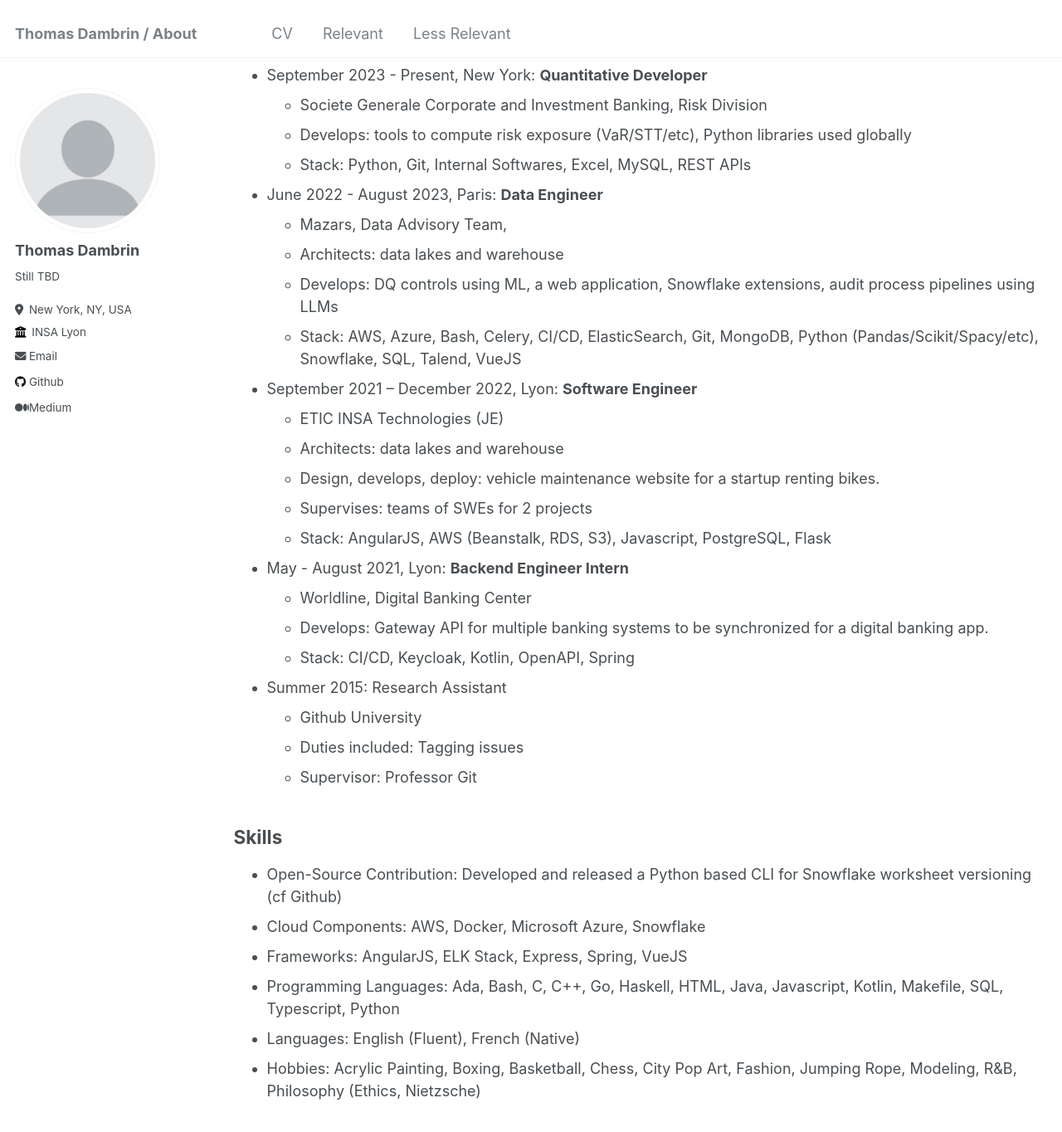
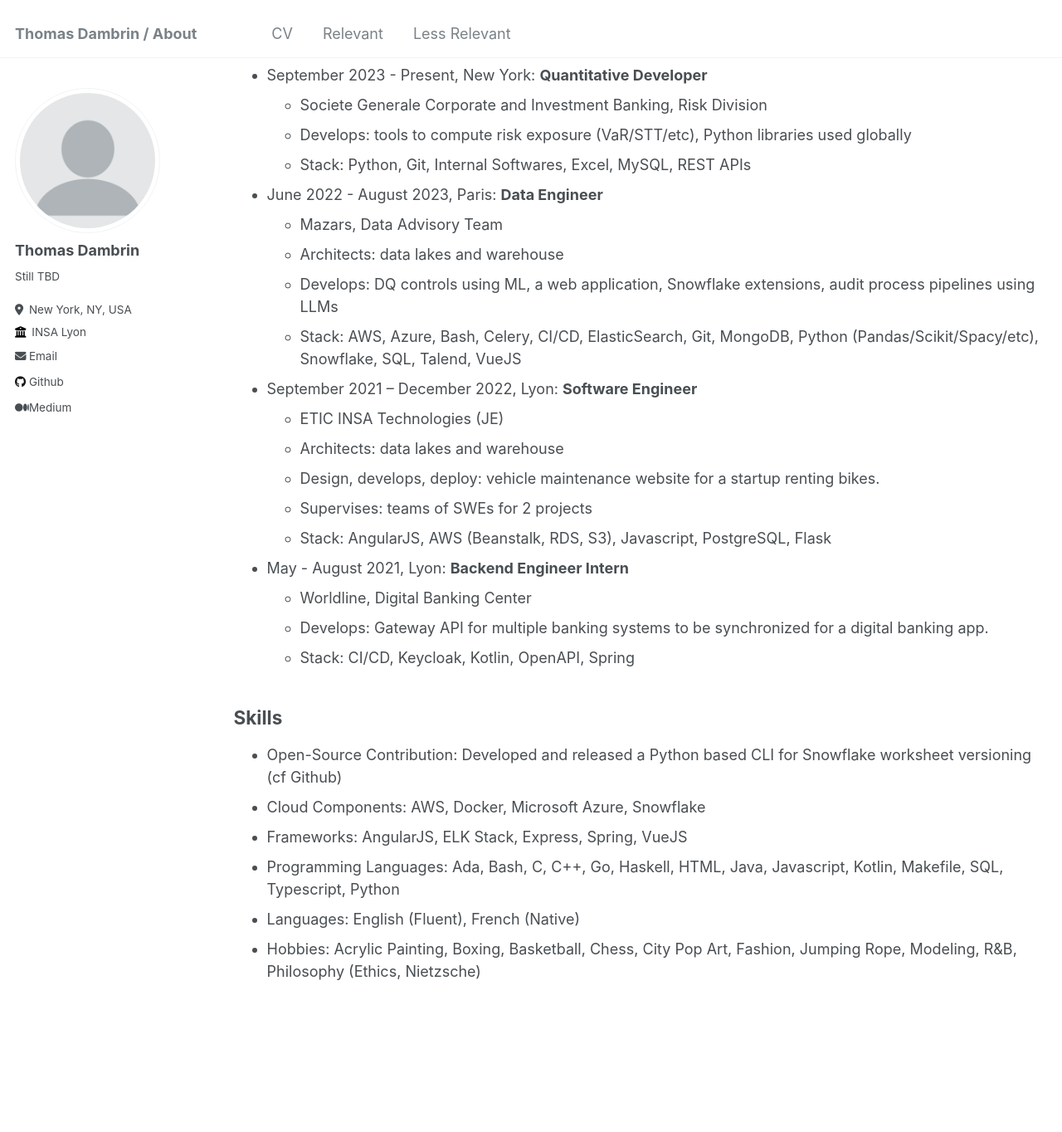
Before and after one commit to tdambrin/tdambrin.github.io, a Jekyll site: the page built from _pages/cv.md, in a window 1280 px wide and 1400 px high, scrolled down 489 px. Shown: the top 1364 px of the window at 83% size. Built offline with Jekyll 4.4.1, drawn with Linux system fonts in a browser that asks for light colours.

Commit message:
small fixes

```diff
--- a/_includes/head/custom.html
+++ b/_includes/head/custom.html
@@ -2,25 +2,24 @@
 
 <!-- start custom head snippets -->
 
-<!-- <link rel="apple-touch-icon" sizes="57x57" href="{{ base_path }}/images/apple-touch-icon-57x57.png?v=M44lzPylqQ">
-<link rel="apple-touch-icon" sizes="60x60" href="{{ base_path }}/images/apple-touch-icon-60x60.png?v=M44lzPylqQ">
-<link rel="apple-touch-icon" sizes="72x72" href="{{ base_path }}/images/apple-touch-icon-72x72.png?v=M44lzPylqQ">
-<link rel="apple-touch-icon" sizes="76x76" href="{{ base_path }}/images/apple-touch-icon-76x76.png?v=M44lzPylqQ">
-<link rel="apple-touch-icon" sizes="114x114" href="{{ base_path }}/images/apple-touch-icon-114x114.png?v=M44lzPylqQ">
-<link rel="apple-touch-icon" sizes="120x120" href="{{ base_path }}/images/apple-touch-icon-120x120.png?v=M44lzPylqQ">
-<link rel="apple-touch-icon" sizes="144x144" href="{{ base_path }}/images/apple-touch-icon-144x144.png?v=M44lzPylqQ">
-<link rel="apple-touch-icon" sizes="152x152" href="{{ base_path }}/images/apple-touch-icon-152x152.png?v=M44lzPylqQ">
-<link rel="apple-touch-icon" sizes="180x180" href="{{ base_path }}/images/apple-touch-icon-180x180.png?v=M44lzPylqQ"> -->
-<link rel="icon" type="image/png" href="{{ base_path }}/images/favicon-32x32.png?v=M44lzPylqQ" sizes="32x32">
-<link rel="icon" type="image/png" href="{{ base_path }}/images/android-chrome-192x192.png?v=M44lzPylqQ" sizes="192x192">
-<link rel="icon" type="image/png" href="{{ base_path }}/images/favicon-96x96.png?v=M44lzPylqQ" sizes="96x96">
-<link rel="icon" type="image/png" href="{{ base_path }}/images/favicon-16x16.png?v=M44lzPylqQ" sizes="16x16">
-<link rel="manifest" href="{{ base_path }}/images/manifest.json?v=M44lzPylqQ">
-<link rel="mask-icon" href="{{ base_path }}/images/safari-pinned-tab.svg?v=M44lzPylqQ" color="#000000">
-<link rel="shortcut icon" href="/images/favicon.ico?v=M44lzPylqQ">
+<!-- <link rel="apple-touch-icon" sizes="57x57" href="{{ base_path }}/images/apple-touch-icon-57x57.png">
+<link rel="apple-touch-icon" sizes="60x60" href="{{ base_path }}/images/apple-touch-icon-60x60.png">
+<link rel="apple-touch-icon" sizes="72x72" href="{{ base_path }}/images/apple-touch-icon-72x72.png">
+<link rel="apple-touch-icon" sizes="76x76" href="{{ base_path }}/images/apple-touch-icon-76x76.png">
+<link rel="apple-touch-icon" sizes="114x114" href="{{ base_path }}/images/apple-touch-icon-114x114.png">
+<link rel="apple-touch-icon" sizes="120x120" href="{{ base_path }}/images/apple-touch-icon-120x120.png">
+<link rel="apple-touch-icon" sizes="144x144" href="{{ base_path }}/images/apple-touch-icon-144x144.png">
+<link rel="apple-touch-icon" sizes="152x152" href="{{ base_path }}/images/apple-touch-icon-152x152.png">
+<link rel="apple-touch-icon" sizes="180x180" href="{{ base_path }}/images/apple-touch-icon-180x180.png"> -->
+<!-- <link rel="icon" type="image/png" href="{{ base_path }}/images/favicon-32x32.png" sizes="32x32"> -->
+<link rel="icon" type="image/png" href="{{ base_path }}/images/android-chrome-192x192.png" sizes="192x192">
+<!-- <link rel="icon" type="image/png" href="{{ base_path }}/images/favicon-96x96.png" sizes="96x96"> -->
+<!-- <link rel="icon" type="image/png" href="{{ base_path }}/images/favicon-16x16.png" sizes="16x16"> -->
+<!-- <link rel="manifest" href="{{ base_path }}/images/manifest.json"> -->
+<!-- <link rel="mask-icon" href="{{ base_path }}/images/safari-pinned-tab.svg" color="#000000"> -->
+<!-- <link rel="shortcut icon" href="/images/favicon.ico"> -->
 <meta name="msapplication-TileColor" content="#000000">
-<meta name="msapplication-TileImage" content="{{ base_path }}/images/mstile-144x144.png?v=M44lzPylqQ">
-<meta name="msapplication-config" content="{{ base_path }}/images/browserconfig.xml?v=M44lzPylqQ">
+<!-- <meta name="msapplication-config" content="{{ base_path }}/images/browserconfig.xml"> -->
 <meta name="theme-color" content="#ffffff">
 <link rel="stylesheet" href="{{ base_path }}/assets/css/academicons.css"/>
 
--- a/_pages/cv.md
+++ b/_pages/cv.md
@@ -26,7 +26,7 @@ author_profile: true
   * Stack: Python, Git, Internal Softwares, Excel, MySQL, REST APIs
 
 * June 2022 - August 2023, Paris: **Data Engineer**
-  * Mazars, Data Advisory Team,
+  * Mazars, Data Advisory Team
   * Architects: data lakes and warehouse
   * Develops: DQ controls using ML, a web application, Snowflake extensions, audit process pipelines using LLMs
   * Stack: AWS, Azure, Bash, Celery, CI/CD, ElasticSearch, Git, MongoDB, Python (Pandas/Scikit/Spacy/etc), Snowflake, SQL, Talend, VueJS
@@ -44,11 +44,6 @@ author_profile: true
   * Stack: CI/CD, Keycloak, Kotlin, OpenAPI, Spring
 
 
-* Summer 2015: Research Assistant
-  * Github University
-  * Duties included: Tagging issues
-  * Supervisor: Professor Git
-
 ## Skills
 * Open-Source Contribution: Developed and released a Python based CLI for Snowflake worksheet versioning (cf Github)
 * Cloud Components: AWS, Docker, Microsoft Azure, Snowflake
```
Also changed, not shown: images/mstile-70x70.png (deleted).
